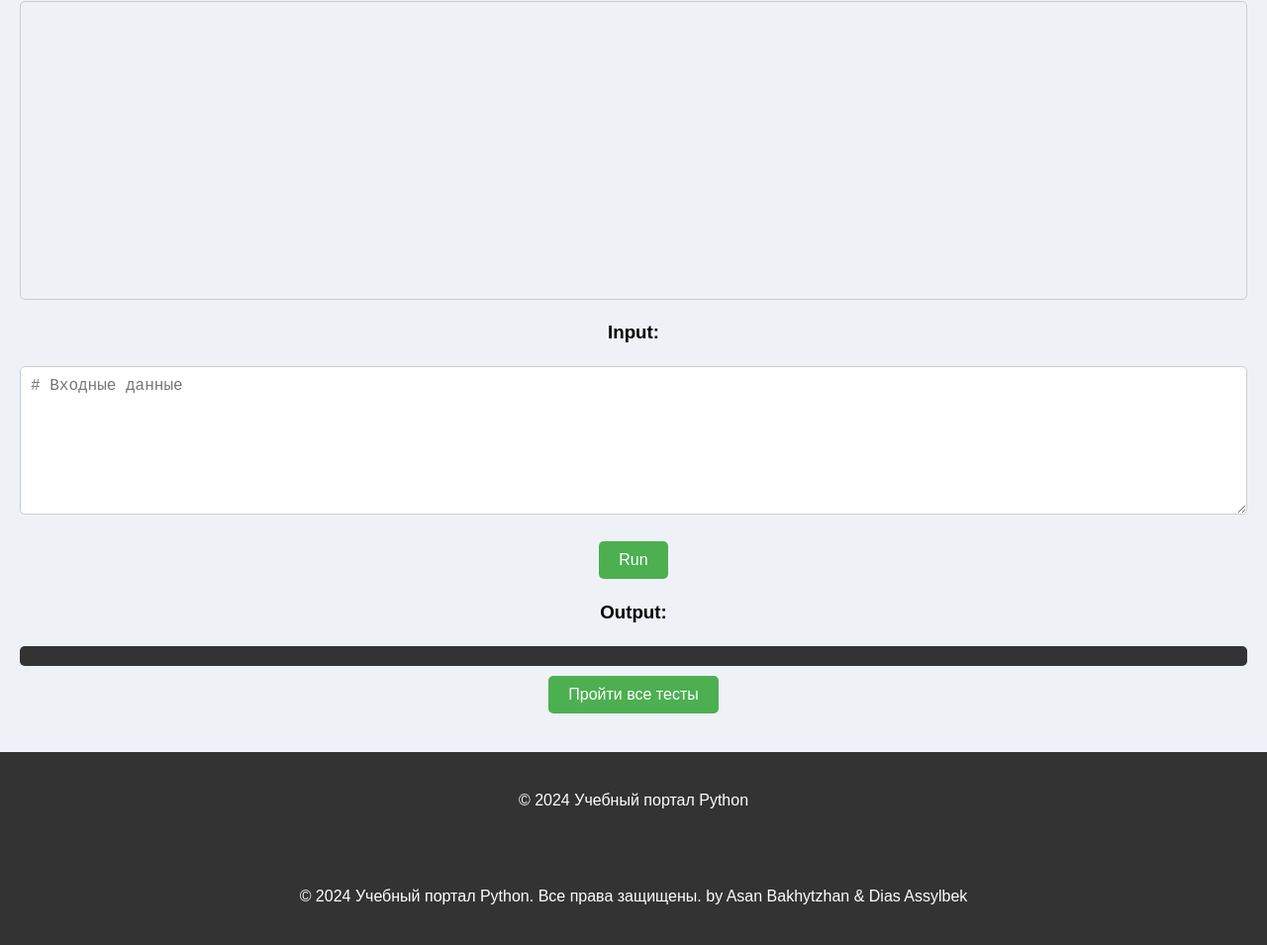
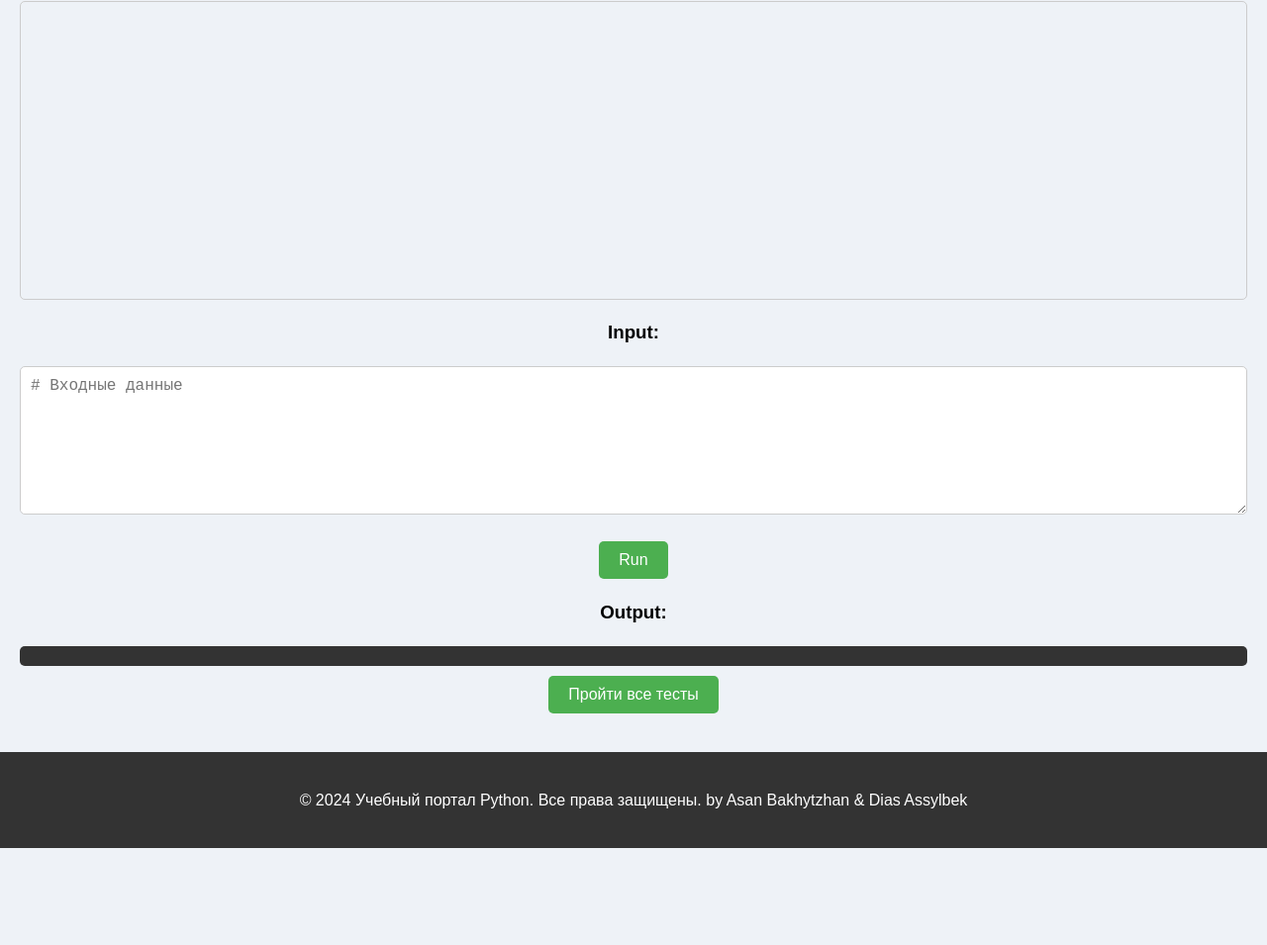
Before and after one commit to Bixen7135/Bixen7135.github.io, a plain HTML site: page task4.html in a window 1280 px wide. Shown: the part 294-1249 px from the top of the page at 99% size. After the commit the page ends 1151 px from the top, so only its background shows below. Drawn offline with nearby package versions, Linux system fonts and the light colour scheme; a script that the page names is missing.

Commit message:
Update task4.html

```diff
--- a/task4.html
+++ b/task4.html
@@ -154,8 +154,8 @@
   </main>
 
   <footer>
-    <p>© 2024 Учебный портал Python</p>
-  </footer>
+    <p>© 2024 Учебный портал Python. Все права защищены. by Asan Bakhytzhan & Dias Assylbek</p>
+</footer>
 
   <script>
     let codeMirror;
@@ -247,8 +247,5 @@
   updateStats(score);
 }
   </script>
-  <footer>
-    <p>© 2024 Учебный портал Python. Все права защищены. by Asan Bakhytzhan & Dias Assylbek</p>
-</footer>
 </body>
 </html>
```
